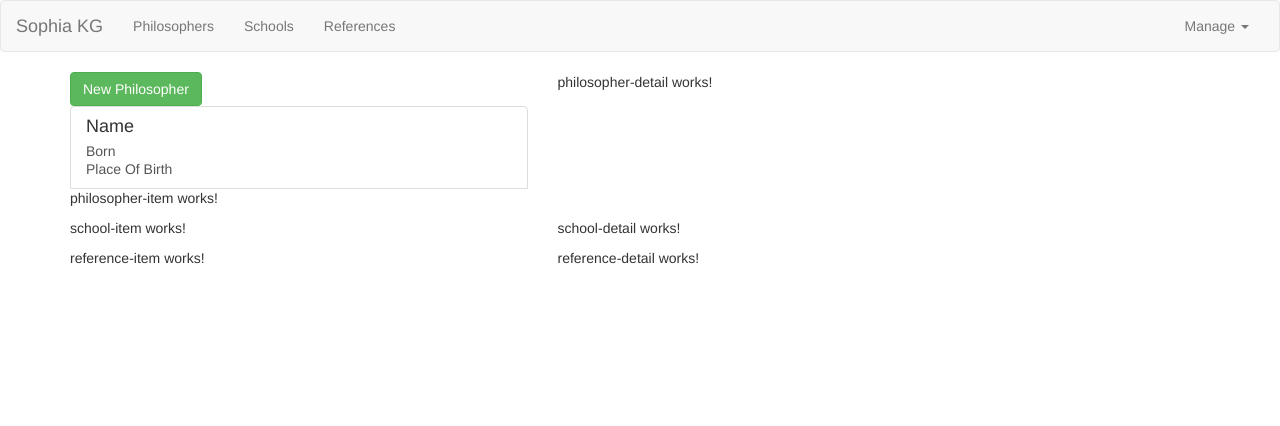
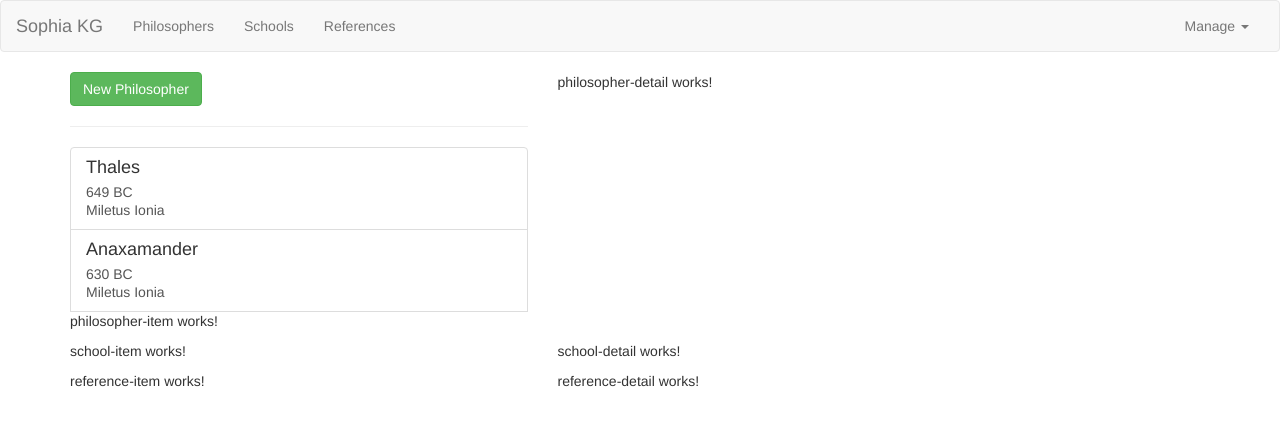
Before and after one commit to ajliebel/sophia, an Angular app: page / in a window 1280 px wide. Shown: the top 426 px of the page. Built offline with nearby package versions, Linux system fonts and the light colour scheme.

Commit message:
Added philosopher detail

```diff
--- a/src/app/philosophers/philosopher-list/philosopher-list.component.html
+++ b/src/app/philosophers/philosopher-list/philosopher-list.component.html
@@ -2,12 +2,15 @@
     <div class="col-xs-12">
         <button class="btn btn-success">New Philosopher</button>
     </div>
+</div>
+<hr>
+<div class="row">
     <div class="col-xs-12">
-        <a href="#" class="list-group-item clearfix">
+        <a href="#" class="list-group-item clearfix" *ngFor="let philo of philosophers">
             <div class="pull-left">
-                <h4 class="list-group-item-heading">Name</h4>
-                <p class="list-group-item-text">Born</p>
-                <p class="list-group-item-text">Place Of Birth</p>
+                <h4 class="list-group-item-heading">{{ philo.name }}</h4>
+                <p class="list-group-item-text">{{ philo.born }}</p>
+                <p class="list-group-item-text">{{ philo.birthPlace }}</p>
             </div>
             <span class="pull-right">
                 <img src="" alt="" class="img-responsive" style="max-height: 50px;">
--- a/src/app/philosophers/philosopher-list/philosopher-list.component.ts
+++ b/src/app/philosophers/philosopher-list/philosopher-list.component.ts
@@ -9,7 +9,8 @@ import { Philosopher } from '../philosopher.model';
 export class PhilosopherListComponent implements OnInit {
 
   philosophers: Philosopher[] = [
-    new Philosopher('Thales', '649 BC', 'Miletus Ionia', '599 BC', 'Miletus Ionia')
+    new Philosopher('Thales', '649 BC', 'Miletus Ionia', '599 BC', 'Miletus Ionia'),
+    new Philosopher('Anaxamander', '630 BC', 'Miletus Ionia', '593 BC', 'Miletus Ionia'),
   ];
 
   constructor() { }
--- a/src/app/philosophers/philosopher.model.ts
+++ b/src/app/philosophers/philosopher.model.ts
@@ -1,13 +1,14 @@
 export class Philosopher {
     public name: string;
     public born: string;
-    public birthPlace;
+    public birthPlace: string;
     public died: string;
     public deathPlace;
 
     constructor(name: string, born: string, birthPlace: string, died: string, deathPlace: string) {
         this.name = name;
         this.born = born;
+        this.birthPlace = birthPlace;
         this.died = died;
         this.deathPlace = deathPlace;
     }
```
